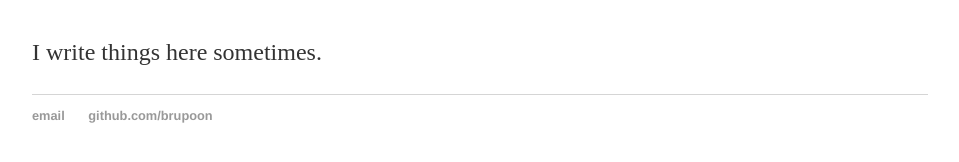
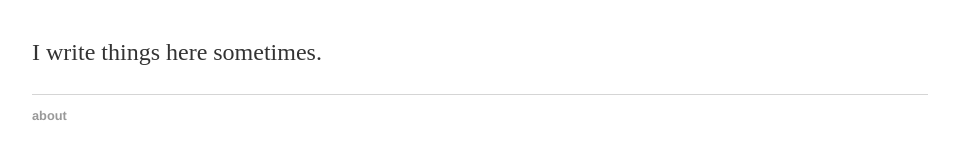
Before and after one commit to brunston/albatrossianweb, a Jekyll site: the page built from index.html, in a window 1280 px wide. Shown: the part 161-323 px from the top of the page, without its empty margins (160-1119 px from the left). Built offline with Jekyll 4.4.1, drawn with Linux system fonts in a browser that asks for light colours.

Commit message:
Update default.html

```diff
--- a/_layouts/default.html
+++ b/_layouts/default.html
@@ -21,8 +21,7 @@
 		</div><!-- /.container -->
 		<footer>
     		<ul>
-        		<li><a href="mailto:brupoon@outlook.com">email</a></li>
-        		<li><a href="https://github.com/brupoon">github.com/brupoon</a></li>
+        		<li><a href="http://brunston.io/">about</a>
 			</ul>
 		</footer>
 	</body>
```
